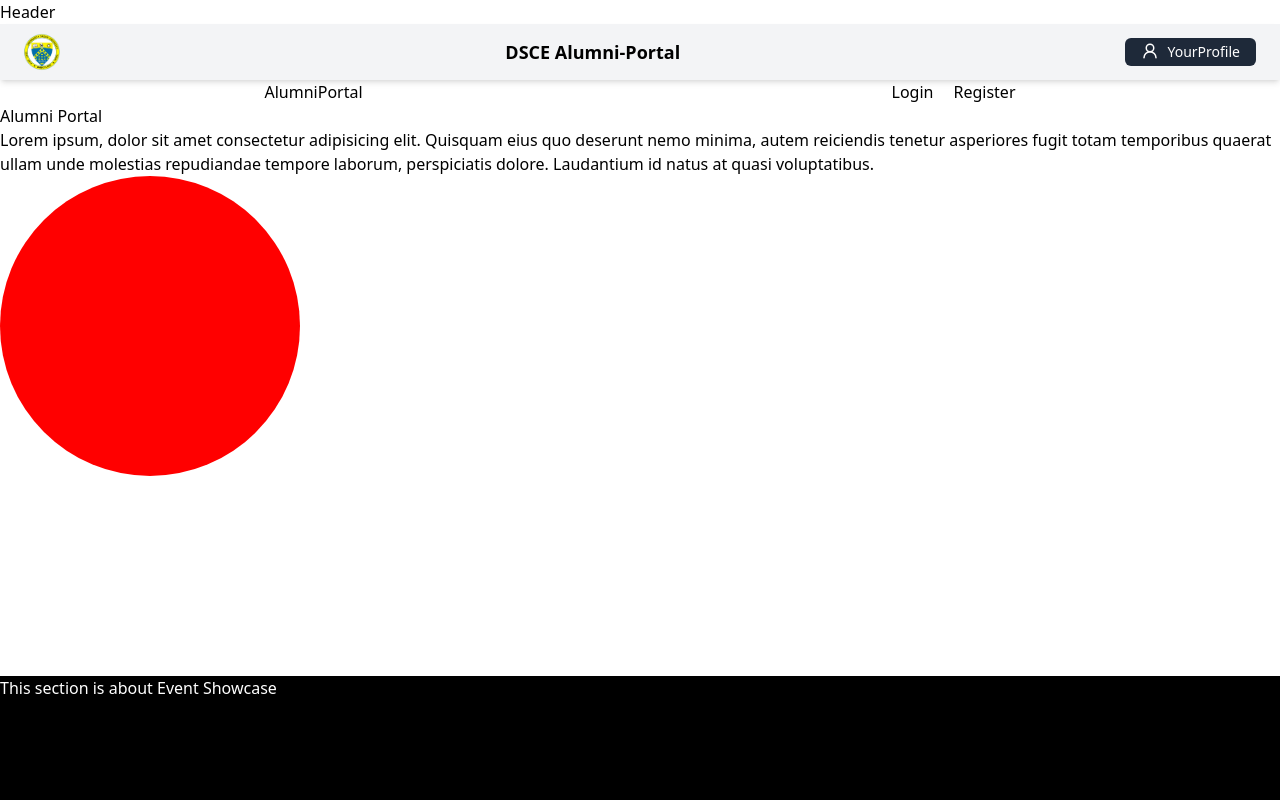
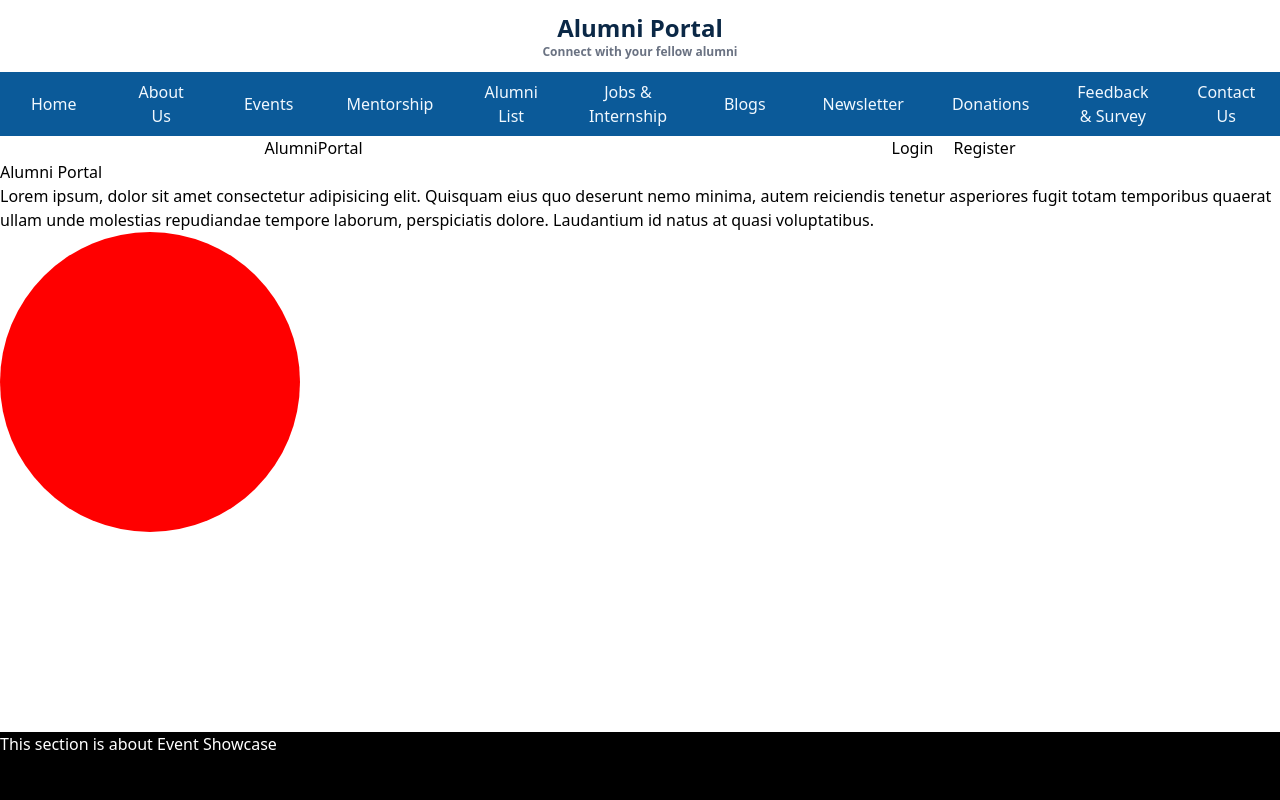
Before and after one commit to akshatp17/AlumniPortal, a React (Vite) app in the folder client/: page / in a window 1280 px wide. Shown: the top 800 px of the page. Built offline with nearby package versions, Linux system fonts and the light colour scheme.

Commit message:
Added Header Navbar Footer

```diff
--- a/client/package.json
+++ b/client/package.json
@@ -18,6 +18,7 @@
     "react-dom": "^19.0.0",
     "react-hook-form": "^7.54.2",
     "react-router-dom": "^7.2.0",
+    "styled-components": "^6.1.17",
     "tailwindcss": "^4.0.9"
   },
   "devDependencies": {
--- a/client/src/components/Footer.jsx
+++ b/client/src/components/Footer.jsx
@@ -2,7 +2,9 @@ import React from 'react'
 
 const Footer = () => {
     return (
-        <div>Footer</div>
+        <div className='bg-[#0b5a99] text-white text-center py-4 mt-4 justify-center items-center'>
+            &copy; 2025 Alumni Portal. All rights reserved.
+        </div>
     )
 }
 
--- a/client/src/components/Header.jsx
+++ b/client/src/components/Header.jsx
@@ -2,8 +2,15 @@ import React from 'react'
 
 const Header = () => {
     return (
-        <div>
-            Header
+        <div className='flex justify-center items-center text-2xl font-bold text-[#0b2846] py-3'>
+            <div className='flex flex-col items-center justify-center'>
+                <p>
+                    Alumni Portal
+                </p>
+                <p className='text-xs text-gray-500'>
+                    Connect with your fellow alumni
+                </p>
+            </div>
         </div>
     )
 }
--- /dev/null
+++ b/client/src/components/Loader.jsx
@@ -0,0 +1,103 @@
+import React from 'react';
+import styled from 'styled-components';
+
+const Loader = () => {
+    return (
+        <StyledWrapper>
+            <div className="loader">
+                <h1 className="loader-text">Gathering Your Alumnis</h1>
+                <div className="jimu-primary-loading" />
+            </div>
+        </StyledWrapper>
+    );
+};
+
+const StyledWrapper = styled.div`
+  .loader {
+    position: fixed;
+    top: 50%;
+    left: 50%;
+    transform: translate(-50%, -50%);
+    display: flex;
+    flex-direction: column;
+    align-items: center;
+    gap: 20px; /* Adjust spacing between text and loader */
+  }
+
+  .loader-text {
+    font-size: 1.5rem;
+    font-weight: bold;
+    color: #114169;
+    margin-bottom: 10px;
+    text-align: center;
+  }
+
+  .jimu-primary-loading:before,
+  .jimu-primary-loading:after {
+    position: absolute;
+    top: 0;
+    content: '';
+  }
+
+  .jimu-primary-loading:before {
+    left: -19.992px;
+  }
+
+  .jimu-primary-loading:after {
+    left: 19.992px;
+    -webkit-animation-delay: 0.32s !important;
+    animation-delay: 0.32s !important;
+  }
+
+  .jimu-primary-loading:before,
+  .jimu-primary-loading:after,
+  .jimu-primary-loading {
+    background: #076fe5;
+    -webkit-animation: loading-keys-app-loading 0.8s infinite ease-in-out;
+    animation: loading-keys-app-loading 0.8s infinite ease-in-out;
+    width: 13.6px;
+    height: 32px;
+  }
+
+  .jimu-primary-loading {
+    text-indent: -9999em;
+    margin: auto;
+    position: relative;
+    -webkit-animation-delay: 0.16s !important;
+    animation-delay: 0.16s !important;
+  }
+
+  @-webkit-keyframes loading-keys-app-loading {
+    0%,
+    80%,
+    100% {
+      opacity: 0.75;
+      box-shadow: 0 0 #076fe5;
+      height: 32px;
+    }
+
+    40% {
+      opacity: 1;
+      box-shadow: 0 -8px #076fe5;
+      height: 40px;
+    }
+  }
+
+  @keyframes loading-keys-app-loading {
+    0%,
+    80%,
+    100% {
+      opacity: 0.75;
+      box-shadow: 0 0 #076fe5;
+      height: 32px;
+    }
+
+    40% {
+      opacity: 1;
+      box-shadow: 0 -8px #076fe5;
+      height: 40px;
+    }
+  }
+`;
+
+export default Loader;
--- a/client/src/components/Navbar.jsx
+++ b/client/src/components/Navbar.jsx
@@ -1,23 +1,28 @@
-import React from "react";
+import React, { useState } from "react";
 import { Link } from "react-router-dom";
-import { UserRound } from "lucide-react";
-import DSCE from "../assets/dsce.png";
+import navItems from "../data/NavItems";
 
 const Navbar = () => {
+
     return (
-        <nav className="bg-gray-100 shadow-md px-6 py-2 flex items-center justify-between">
-
-            <div>
-                <img src={DSCE} alt="dsce" width={36} />
-            </div>
-
-            <h1 className="text-lg font-bold">DSCE Alumni-Portal</h1>
-
-            <Link to={'/user'} className="flex gap-2 bg-gray-800 text-white px-4 py-1 rounded-md text-sm">
-                <UserRound size={18} />
-                YourProfile
-            </Link>
-        </nav >
+        <nav className="bg-[#0b5a99] text-[#f1f8fe] w-screen h-16">
+            <ul className="flex justify-between items-center h-full">
+                {navItems.map((item, index) => (
+                    <li
+                        key={index}
+                        className="h-full hover:bg-[#0d4c7f] w-full py-3 px-6 flex justify-center items-center text-center"
+                    >
+                        {item.link ? (
+                            <Link to={item.link} className="hover:underline cursor-pointer">
+                                {item.name}
+                            </Link>
+                        ) : (
+                            <button className="hover:underline cursor-pointer">{item.name}</button>
+                        )}
+                    </li>
+                ))}
+            </ul>
+        </nav>
     );
 };
 
--- /dev/null
+++ b/client/src/data/NavItems.js
@@ -0,0 +1,15 @@
+const navItems = [
+  { name: "Home", link: "/" },
+  { name: "About Us", link: "/about" },
+  { name: "Events", link: "/events" },
+  { name: "Mentorship", link: "/mentorship" },
+  { name: "Alumni List", link: "/alumni-list" },
+  { name: "Jobs & Internship", link: "/jobs" },
+  { name: "Blogs", link: "/blogs" },
+  { name: "Newsletter", link: "/newsletter" },
+  { name: "Donations", link: "/donate" },
+  { name: "Feedback & Survey", link: "/feedback" },
+  { name: "Contact Us", link: "/contact-us" },
+];
+
+export default navItems;
--- a/client/src/pages/Home.jsx
+++ b/client/src/pages/Home.jsx
@@ -1,8 +1,16 @@
 import React from 'react'
+import { Link } from 'react-router-dom'
 
 const Home = () => {
     return (
-        <div>This is home page</div>
+        <>
+            <div>This is home page</div>
+            <Link to={'/user'} className="flex gap-2 bg-gray-800 text-white px-4 py-1 rounded-md text-sm">
+                <UserRound size={18} />
+                YourProfile
+            </Link>
+        </>
+
     )
 }
 
--- /dev/null
+++ b/client/src/pages/Loading.jsx
@@ -0,0 +1,12 @@
+import React from 'react'
+import Loader from '../components/Loader'
+
+const Loading = () => {
+    return (
+        <div className='flex flex-col items-center justify-center h-screen'>
+            <Loader />
+        </div>
+    )
+}
+
+export default Loading
--- a/client/src/routes/Routes.jsx
+++ b/client/src/routes/Routes.jsx
@@ -2,9 +2,10 @@ import React, { Suspense, lazy } from "react";
 import { BrowserRouter as Router, Routes, Route } from "react-router-dom";
 import ProtectedRoute from "./ProtectedRoute";
 import MainLayout from "../layout/MainLayout";
-import Landing from "../pages/Landing";
+import Loading from "../pages/Loading";
 
 // Lazy-loaded pages
+const Landing = lazy(() => import("../pages/Landing"));
 const Login = lazy(() => import("../pages/forms/Login"));
 const Register = lazy(() => import("../pages/forms/Register"));
 const Home = lazy(() => import("../pages/Home"));
@@ -13,7 +14,8 @@ const Profile = lazy(() => import("../pages/User/User"));
 const AppRoutes = () => {
     return (
         <Router>
-            <Suspense fallback={<div>Loading...</div>}>
+            <Suspense fallback={<Loading />}>
+                {/* Main layout with header and footer */}
                 <Routes>
                     {/* Public routes without layout */}
                     <Route path="/login" element={<Login />} />
```
Also changed, not shown: 1 other file (tests, documents, lock files or other folders).
